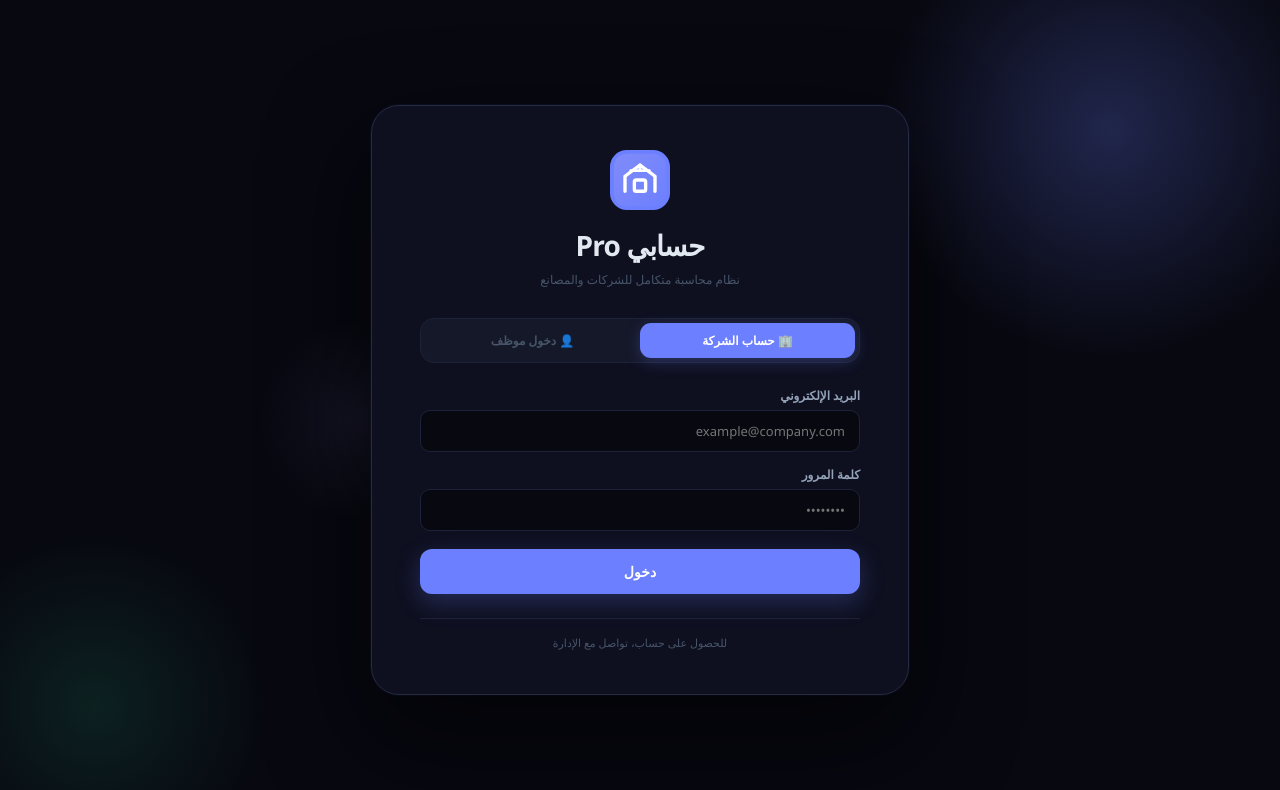
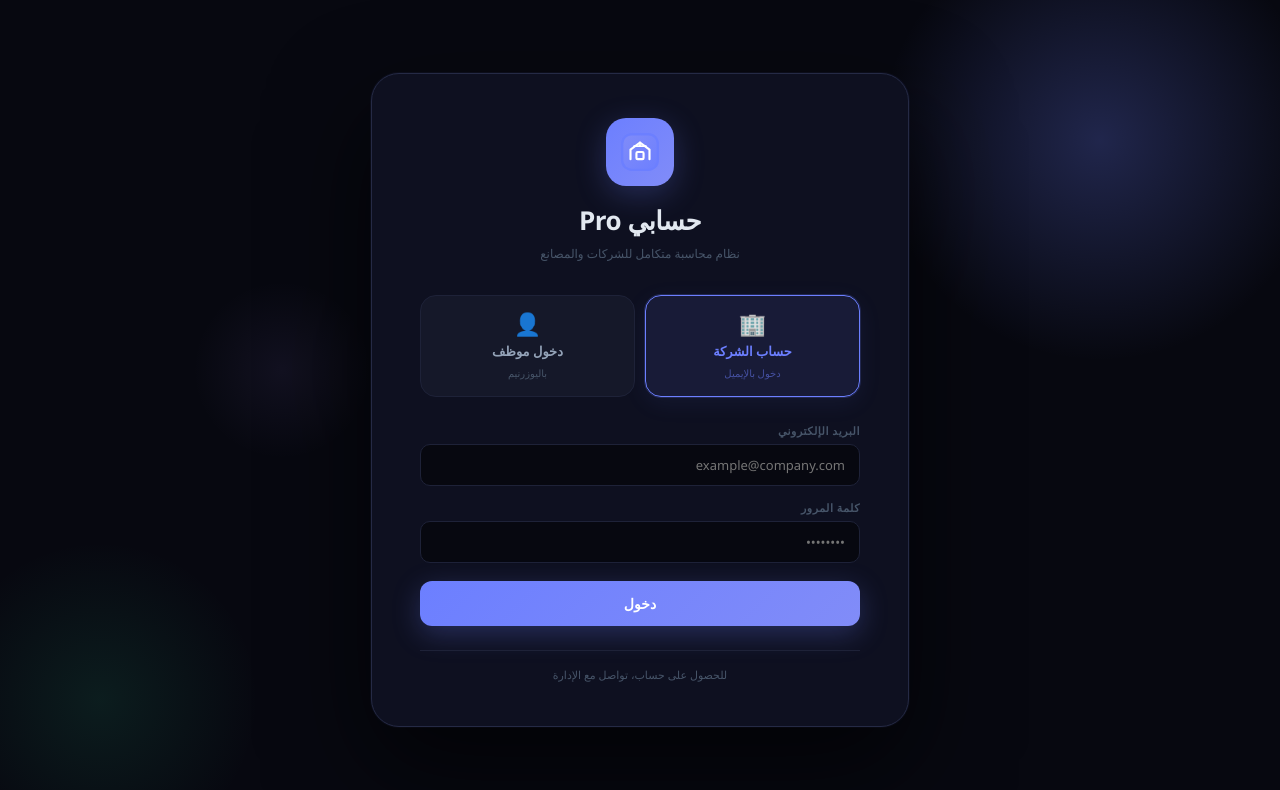
Before and after one commit to HASOPssss/hesaby, a React (Create React App) app: page / in a window 1280 px wide. Shown: the top 790 px of the page. Built offline with nearby package versions, Linux system fonts and the light colour scheme.

Commit message:
update favicon

```diff
--- a/src/App.jsx
+++ b/src/App.jsx
@@ -712,10 +712,8 @@ function SubscriptionExpired() {
 }
 
 // ─── LOGIN SCREEN ─────────────────────────────────────────────────────────────
-// Sub-user login: stored in Supabase table "sub_users" with owner_id, username, password_hash, role, allowed_pages
-// We do client-side lookup since we can't use admin SDK on frontend
 function LoginScreen({ onSubUserLogin }) {
-  const [mode, setMode] = useState("company"); // "company" | "employee"
+  const [mode, setMode] = useState("company");
   const [form, setForm] = useState({ email:"", password:"" });
   const [empForm, setEmpForm] = useState({ username:"", password:"" });
   const [err, setErr] = useState("");
@@ -739,98 +737,139 @@ function LoginScreen({ onSubUserLogin }) {
     if (!empForm.username || !empForm.password) { setErr("أدخل اسم المستخدم وكلمة المرور"); return; }
     setErr(""); setLoading(true);
     try {
-      // Look up sub_user by username (case-insensitive)
       const { data: subUsers, error } = await supabase
-        .from("sub_users")
-        .select("*")
-        .ilike("username", empForm.username.trim());
+        .from("sub_users").select("*").ilike("username", empForm.username.trim());
       if (error) { setErr("حدث خطأ في الاتصال"); setLoading(false); return; }
       if (!subUsers || subUsers.length === 0) { setErr("اسم المستخدم غير موجود"); setLoading(false); return; }
       const su = subUsers[0];
       if (su.password_plain !== empForm.password) { setErr("كلمة المرور غير صحيحة"); setLoading(false); return; }
       if (!su.is_active) { setErr("هذا الحساب معطّل، تواصل مع المسؤول"); setLoading(false); return; }
-      // Now sign in as the owner to get data access
       onSubUserLogin(su);
     } catch(e){ setErr(e.message); }
     setLoading(false);
   };
 
-  const inputStyle = { background:C.bg,border:`1px solid ${C.border}`,borderRadius:10,padding:"11px 14px",color:C.text,fontSize:13,fontFamily:"inherit",outline:"none",width:"100%",boxSizing:"border-box",transition:"border-color 0.2s" };
+  const inp = {
+    background: C.bg, border: `1px solid ${C.border}`, borderRadius: 10,
+    padding: "11px 14px", color: C.text, fontSize: 13, fontFamily: "inherit",
+    outline: "none", width: "100%", boxSizing: "border-box", transition: "border-color 0.2s",
+  };
 
   return (
-    <div style={{ minHeight:"100vh",background:C.bg,display:"flex",alignItems:"center",justifyContent:"center",fontFamily:"'Cairo','Segoe UI',sans-serif",direction:"rtl",position:"relative",overflow:"hidden" }}>
-      {/* Ambient glows */}
-      <div style={{ position:"absolute",top:-120,right:-80,width:500,height:500,borderRadius:"50%",background:`radial-gradient(circle, ${C.accentGlow} 0%, transparent 65%)`,pointerEvents:"none" }} />
-      <div style={{ position:"absolute",bottom:-80,left:-80,width:350,height:350,borderRadius:"50%",background:`radial-gradient(circle, rgba(52,211,153,0.12) 0%, transparent 70%)`,pointerEvents:"none" }} />
-      <div style={{ position:"absolute",top:"40%",left:"20%",width:200,height:200,borderRadius:"50%",background:`radial-gradient(circle, rgba(167,139,250,0.08) 0%, transparent 70%)`,pointerEvents:"none" }} />
-
-      <div style={{ background:C.surface,border:`1px solid ${C.borderLight}`,borderRadius:28,padding:"44px 48px",width:"min(440px,92vw)",display:"flex",flexDirection:"column",gap:0,position:"relative",zIndex:1,boxShadow:`0 40px 100px rgba(0,0,0,0.6), 0 0 0 1px rgba(108,127,255,0.05)` }}>
-        {/* Logo */}
-        <div style={{ textAlign:"center",marginBottom:28 }}>
-          <div style={{ display:"flex",justifyContent:"center",marginBottom:16 }}><Logo size={60} /></div>
-          <div style={{ fontSize:28,fontWeight:800,color:C.text,letterSpacing:-0.8 }}>حسابي Pro</div>
-          <div style={{ fontSize:12,color:C.textMuted,marginTop:6,lineHeight:1.6 }}>نظام محاسبة متكامل للشركات والمصانع</div>
-        </div>
-
-        {/* Mode Toggle */}
-        <div style={{ display:"flex",background:C.surface2,borderRadius:14,padding:4,marginBottom:24,border:`1px solid ${C.border}` }}>
-          {[{id:"company",label:"🏢 حساب الشركة"},{id:"employee",label:"👤 دخول موظف"}].map(m=>(
-            <button key={m.id} onClick={()=>{ setMode(m.id); setErr(""); }} style={{
-              flex:1,padding:"9px 12px",borderRadius:11,border:"none",cursor:"pointer",fontSize:12,fontWeight:700,fontFamily:"inherit",transition:"all 0.2s",
-              background:mode===m.id?C.accent:"transparent",
-              color:mode===m.id?"#fff":C.textMuted,
-              boxShadow:mode===m.id?`0 4px 15px ${C.accent}40`:"none",
-            }}>{m.label}</button>
-          ))}
-        </div>
-
-        {err && <div style={{ background:C.redDim,border:`1px solid ${C.red}33`,borderRadius:10,padding:"11px 16px",fontSize:12,color:C.red,textAlign:"center",marginBottom:16 }}>{err}</div>}
-
-        {mode === "company" ? (
-          <div style={{ display:"flex",flexDirection:"column",gap:14 }}>
-            <div style={{ display:"flex",flexDirection:"column",gap:6 }}>
-              <label style={{ fontSize:12,color:C.textDim,fontWeight:600 }}>البريد الإلكتروني</label>
-              <input value={form.email} onChange={e=>setForm({...form,email:e.target.value})} type="email" placeholder="example@company.com"
-                style={inputStyle} onFocus={e=>e.target.style.borderColor=C.accent} onBlur={e=>e.target.style.borderColor=C.border} />
-            </div>
-            <div style={{ display:"flex",flexDirection:"column",gap:6 }}>
-              <label style={{ fontSize:12,color:C.textDim,fontWeight:600 }}>كلمة المرور</label>
+    <div style={{ minHeight:"100vh", background:C.bg, display:"flex", flexDirection:"column", alignItems:"center", justifyContent:"center", fontFamily:"'Cairo','Segoe UI',sans-serif", direction:"rtl", position:"relative", overflow:"hidden" }}>
+
+      {/* ── Glows ── */}
+      <div style={{ position:"absolute",top:-100,right:-60,width:480,height:480,borderRadius:"50%",background:`radial-gradient(circle, ${C.accentGlow} 0%, transparent 65%)`,pointerEvents:"none" }} />
+      <div style={{ position:"absolute",bottom:-60,left:-60,width:320,height:320,borderRadius:"50%",background:"radial-gradient(circle, rgba(52,211,153,0.1) 0%, transparent 70%)",pointerEvents:"none" }} />
+      <div style={{ position:"absolute",top:"35%",left:"15%",width:180,height:180,borderRadius:"50%",background:"radial-gradient(circle, rgba(167,139,250,0.07) 0%, transparent 70%)",pointerEvents:"none" }} />
+
+      {/* ── Card ── */}
+      <div style={{ background:C.surface, border:`1px solid ${C.borderLight}`, borderRadius:28, padding:"44px 48px", width:"min(440px,92vw)", display:"flex", flexDirection:"column", position:"relative", zIndex:1, boxShadow:`0 40px 100px rgba(0,0,0,0.65), 0 0 0 1px rgba(108,127,255,0.06)` }}>
+
+        {/* Logo & title */}
+        <div style={{ textAlign:"center", marginBottom:30 }}>
+          <div style={{ display:"inline-flex", alignItems:"center", justifyContent:"center", width:68, height:68, borderRadius:20, background:`linear-gradient(135deg, ${C.accent}, #818cf8)`, boxShadow:`0 8px 30px ${C.accent}40`, marginBottom:16 }}>
+            <Logo size={38} />
+          </div>
+          <div style={{ fontSize:26, fontWeight:800, color:C.text, letterSpacing:-0.5, marginBottom:6 }}>حسابي Pro</div>
+          <div style={{ fontSize:12, color:C.textMuted, lineHeight:1.7 }}>نظام محاسبة متكامل للشركات والمصانع</div>
+        </div>
+
+        {/* ── Mode selector ── */}
+        <div style={{ display:"grid", gridTemplateColumns:"1fr 1fr", gap:10, marginBottom:26 }}>
+          {[
+            { id:"company",  icon:"🏢", title:"حساب الشركة",  sub:"دخول بالإيميل" },
+            { id:"employee", icon:"👤", title:"دخول موظف",    sub:"باليوزرنيم" },
+          ].map(m => {
+            const active = mode === m.id;
+            return (
+              <button key={m.id} onClick={()=>{ setMode(m.id); setErr(""); }} style={{
+                display:"flex", flexDirection:"column", alignItems:"center", gap:6,
+                padding:"16px 12px", borderRadius:16,
+                border:`1.5px solid ${active ? C.accent : C.border}`,
+                background: active ? C.accentDim : C.surface2,
+                boxShadow: active ? `0 0 0 1px ${C.accent}33, 0 6px 24px ${C.accent}14` : "none",
+                cursor:"pointer", fontFamily:"inherit", transition:"all 0.2s",
+              }}>
+                <span style={{ fontSize:22, lineHeight:1 }}>{m.icon}</span>
+                <span style={{ fontSize:13, fontWeight:700, color: active ? C.accent : C.textDim, marginTop:2 }}>{m.title}</span>
+                <span style={{ fontSize:10, color: active ? `${C.accent}88` : C.textMuted, fontWeight:500 }}>{m.sub}</span>
+              </button>
+            );
+          })}
+        </div>
+
+        {/* Error */}
+        {err && (
+          <div style={{ background:C.redDim, border:`1px solid ${C.red}33`, borderRadius:10, padding:"10px 14px", fontSize:12, color:C.red, textAlign:"center", marginBottom:14 }}>
+            {err}
+          </div>
+        )}
+
+        {/* ── Company form ── */}
+        {mode === "company" && (
+          <div style={{ display:"flex", flexDirection:"column", gap:14 }}>
+            <div style={{ display:"flex", flexDirection:"column", gap:6 }}>
+              <label style={{ fontSize:11, color:C.textMuted, fontWeight:700, letterSpacing:0.5, textTransform:"uppercase" }}>البريد الإلكتروني</label>
+              <input value={form.email} onChange={e=>setForm({...form,email:e.target.value})} type="email"
+                placeholder="example@company.com" style={inp}
+                onFocus={e=>e.target.style.borderColor=C.accent} onBlur={e=>e.target.style.borderColor=C.border} />
+            </div>
+            <div style={{ display:"flex", flexDirection:"column", gap:6 }}>
+              <label style={{ fontSize:11, color:C.textMuted, fontWeight:700, letterSpacing:0.5, textTransform:"uppercase" }}>كلمة المرور</label>
               <input type="password" placeholder="••••••••" value={form.password}
                 onChange={e=>setForm({...form,password:e.target.value})}
                 onKeyDown={e=>e.key==="Enter"&&handleLogin()}
-                style={{...inputStyle,direction:"ltr",textAlign:"right"}}
+                style={{...inp, direction:"ltr", textAlign:"right"}}
                 onFocus={e=>e.target.style.borderColor=C.accent} onBlur={e=>e.target.style.borderColor=C.border} />
             </div>
-            <button onClick={handleLogin} disabled={loading} style={{ background:loading?C.surface2:C.accent,color:loading?C.textMuted:"#fff",border:"none",borderRadius:12,padding:"13px",fontSize:14,fontWeight:700,cursor:loading?"not-allowed":"pointer",fontFamily:"inherit",boxShadow:loading?"none":`0 8px 25px ${C.accent}40`,transition:"all 0.2s",marginTop:4 }}>
+            <button onClick={handleLogin} disabled={loading} style={{
+              marginTop:4, padding:"13px", border:"none", borderRadius:12,
+              background: loading ? C.surface2 : `linear-gradient(135deg, ${C.accent}, #818cf8)`,
+              color: loading ? C.textMuted : "#fff",
+              fontSize:14, fontWeight:700, cursor: loading ? "not-allowed" : "pointer",
+              fontFamily:"inherit", boxShadow: loading ? "none" : `0 8px 28px ${C.accent}44`,
+              transition:"all 0.2s",
+            }}>
               {loading ? "جاري تسجيل الدخول..." : "دخول"}
             </button>
           </div>
-        ) : (
-          <div style={{ display:"flex",flexDirection:"column",gap:14 }}>
-            <div style={{ background:C.accentDim,border:`1px solid ${C.accent}22`,borderRadius:12,padding:"12px 16px",fontSize:12,color:C.accent,lineHeight:1.7 }}>
-              💡 أدخل اليوزرنيم والباسورد الخاص بيك كموظف، اللي أعطاهولك مدير الشركة
-            </div>
-            <div style={{ display:"flex",flexDirection:"column",gap:6 }}>
-              <label style={{ fontSize:12,color:C.textDim,fontWeight:600 }}>اسم المستخدم (Username)</label>
-              <input value={empForm.username} onChange={e=>setEmpForm({...empForm,username:e.target.value})} placeholder="ahmed_sales"
-                style={{...inputStyle,direction:"ltr",textAlign:"right"}}
+        )}
+
+        {/* ── Employee form ── */}
+        {mode === "employee" && (
+          <div style={{ display:"flex", flexDirection:"column", gap:14 }}>
+            <div style={{ display:"flex", flexDirection:"column", gap:6 }}>
+              <label style={{ fontSize:11, color:C.textMuted, fontWeight:700, letterSpacing:0.5, textTransform:"uppercase" }}>اسم المستخدم</label>
+              <input value={empForm.username} onChange={e=>setEmpForm({...empForm,username:e.target.value})}
+                placeholder="ahmed_sales"
+                style={{...inp, direction:"ltr", textAlign:"right"}}
                 onFocus={e=>e.target.style.borderColor=C.accent} onBlur={e=>e.target.style.borderColor=C.border} />
             </div>
-            <div style={{ display:"flex",flexDirection:"column",gap:6 }}>
-              <label style={{ fontSize:12,color:C.textDim,fontWeight:600 }}>كلمة المرور</label>
+            <div style={{ display:"flex", flexDirection:"column", gap:6 }}>
+              <label style={{ fontSize:11, color:C.textMuted, fontWeight:700, letterSpacing:0.5, textTransform:"uppercase" }}>كلمة المرور</label>
               <input type="password" placeholder="••••••••" value={empForm.password}
                 onChange={e=>setEmpForm({...empForm,password:e.target.value})}
                 onKeyDown={e=>e.key==="Enter"&&handleEmployeeLogin()}
-                style={{...inputStyle,direction:"ltr",textAlign:"right"}}
+                style={{...inp, direction:"ltr", textAlign:"right"}}
                 onFocus={e=>e.target.style.borderColor=C.accent} onBlur={e=>e.target.style.borderColor=C.border} />
             </div>
-            <button onClick={handleEmployeeLogin} disabled={loading} style={{ background:loading?C.surface2:C.green,color:loading?C.textMuted:"#fff",border:"none",borderRadius:12,padding:"13px",fontSize:14,fontWeight:700,cursor:loading?"not-allowed":"pointer",fontFamily:"inherit",boxShadow:loading?"none":`0 8px 25px rgba(52,211,153,0.4)`,transition:"all 0.2s",marginTop:4 }}>
+            <button onClick={handleEmployeeLogin} disabled={loading} style={{
+              marginTop:4, padding:"13px", border:"none", borderRadius:12,
+              background: loading ? C.surface2 : `linear-gradient(135deg, ${C.green}, #10b981)`,
+              color: loading ? C.textMuted : "#fff",
+              fontSize:14, fontWeight:700, cursor: loading ? "not-allowed" : "pointer",
+              fontFamily:"inherit", boxShadow: loading ? "none" : `0 8px 28px rgba(52,211,153,0.4)`,
+              transition:"all 0.2s",
+            }}>
               {loading ? "جاري التحقق..." : "دخول كموظف"}
             </button>
           </div>
         )}
 
-        <div style={{ textAlign:"center",fontSize:11,color:C.textMuted,borderTop:`1px solid ${C.border}`,paddingTop:16,marginTop:24 }}>للحصول على حساب، تواصل مع الإدارة</div>
+        <div style={{ textAlign:"center", fontSize:11, color:C.textMuted, borderTop:`1px solid ${C.border}`, paddingTop:16, marginTop:24 }}>
+          للحصول على حساب، تواصل مع الإدارة
+        </div>
       </div>
     </div>
   );
@@ -937,10 +976,16 @@ function AdminPanel() {
           company_name: newUser.company || "",
           is_active: true,
         }, { onConflict: "id" });
+        // Add to local list immediately without waiting for DB reload
+        setUsers(prev => {
+          const exists = prev.some(u => u.id === data.user.id);
+          if (exists) return prev;
+          return [{ id: data.user.id, email: newUser.email, company_name: newUser.company||"", is_active: true, created_at: new Date().toISOString() }, ...prev];
+        });
       }
       showMsg(`✓ تم إضافة ${newUser.email} بنجاح — يحتاج تأكيد إيميل`);
       setNewUser({ email:"", password:"", company:"" }); setShowAdd(false);
-      setTimeout(loadUsers, 1500);
+      setTimeout(loadUsers, 3000);
     } catch(e) { showMsg(e.message, "error"); }
     setAdding(false);
   };
@@ -3258,6 +3303,17 @@ export default function App() {
   const [subUser, setSubUser] = useState(null); // { id, owner_id, username, role, allowed_pages, can_add, can_delete, can_edit }
   const [sidebarCollapsed, setSidebarCollapsed] = useState(false);
 
+  // ── Auto-logout when tab/window hidden (laptop lid close) ──
+  useEffect(() => {
+    const handleVisibility = () => {
+      if (document.visibilityState === "hidden") {
+        supabase.auth.signOut();
+      }
+    };
+    document.addEventListener("visibilitychange", handleVisibility);
+    return () => document.removeEventListener("visibilitychange", handleVisibility);
+  }, []);
+
   const checkSubscription = async (uid) => {
     if (!uid) return;
     try {
@@ -3549,7 +3605,13 @@ function AppShell({ page, setPage, navGroups, data, actions, loading, userEmail,
       </div>
 
       {/* ── Main Content ── */}
-      <div style={{ flex:1,marginRight:W,padding:"28px 30px",minHeight:"100vh",overflowY:"auto",transition:"margin-right 0.25s cubic-bezier(0.4,0,0.2,1)" }}>
+      <div style={{ flex:1,marginRight:W,padding:"28px 30px",minHeight:"100vh",overflowY:"auto",transition:"margin-right 0.25s cubic-bezier(0.4,0,0.2,1)",scrollbarWidth:"thin",scrollbarColor:`${C.surface3} transparent` }}>
+        <style>{`
+          ::-webkit-scrollbar{width:5px;height:5px}
+          ::-webkit-scrollbar-track{background:transparent}
+          ::-webkit-scrollbar-thumb{background:${C.surface3};border-radius:6px}
+          ::-webkit-scrollbar-thumb:hover{background:${C.borderLight}}
+        `}</style>
         {renderPage()}
       </div>
     </div>
```
